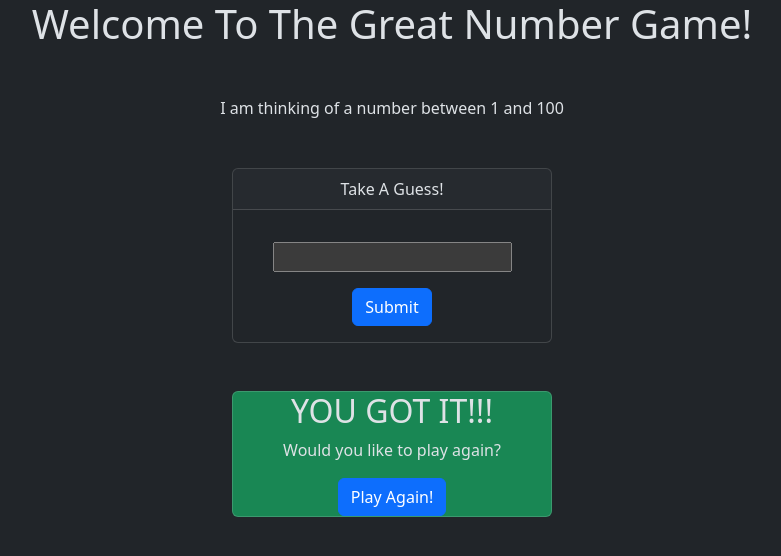
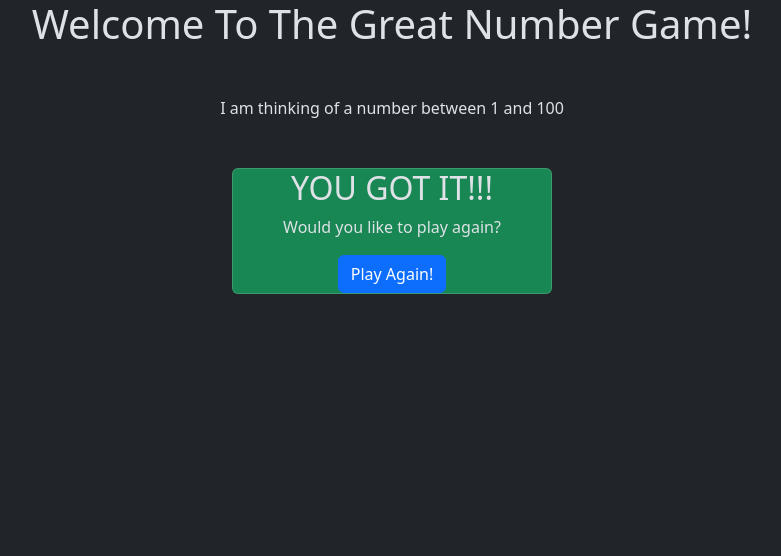
Before and after one commit to DriftingShade/Great_Number_Game, a Flask app: template templates/results.html in a window 1280 px wide. Shown: the top 556 px of the page, without its empty margins (248-1029 px from the left). Run offline with Flask 3, Linux system fonts and the light colour scheme; the template is opened without the code that fills it, so the values that code supplies are empty.

Commit message:
updated divs

```diff
--- a/templates/results.html
+++ b/templates/results.html
@@ -10,19 +10,6 @@
 <body>
     <h1 class="text-center">Welcome To The Great Number Game!</h1>
     <p class="text-center mt-5">I am thinking of a number between 1 and 100</p>
-    <div class="card mt-5 w-25 text-center m-auto">
-        <div class="card-header">
-            Take A Guess!
-        </div>
-        <div class="card-body">
-            <form action="/guess">
-                <div class="container mt-3 mb-3">
-                    <input type="text" name="guess">
-                </div>
-                <input type="submit" name="submit" id="submit" class="btn btn-primary">
-            </form>
-        </div>
-    </div>
 
     {% if guess == number %}
         <div class="card m-auto w-25 text-center mt-5 bg-success">
```
Also changed, not shown: 1 other file.
